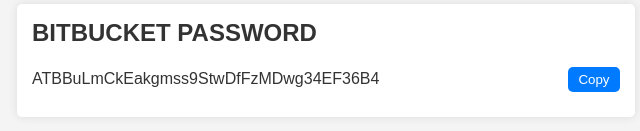
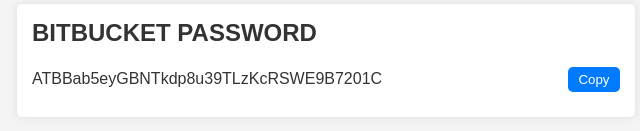
Before and after one commit to dinhduongg/SERVER-PROD, a plain HTML site: page index.html in a window 1280 px wide. Shown: the part 635-766 px from the top of the page, 21-661 px from the left. Drawn offline with Linux system fonts and the light colour scheme.

Commit message:
Update index.html

```diff
--- a/index.html
+++ b/index.html
@@ -107,8 +107,8 @@
     <div class="block">
         <h2>BITBUCKET PASSWORD</h2>
         <div class="info-line">
-            <span>ATBBuLmCkEakgmss9StwDfFzMDwg34EF36B4</span>
-            <button onclick="copyToClipboard('ATBBuLmCkEakgmss9StwDfFzMDwg34EF36B4')">Copy</button>
+            <span>ATBBab5eyGBNTkdp8u39TLzKcRSWE9B7201C</span>
+            <button onclick="copyToClipboard('ATBBab5eyGBNTkdp8u39TLzKcRSWE9B7201C')">Copy</button>
         </div>
     </div>
 </div>
```
